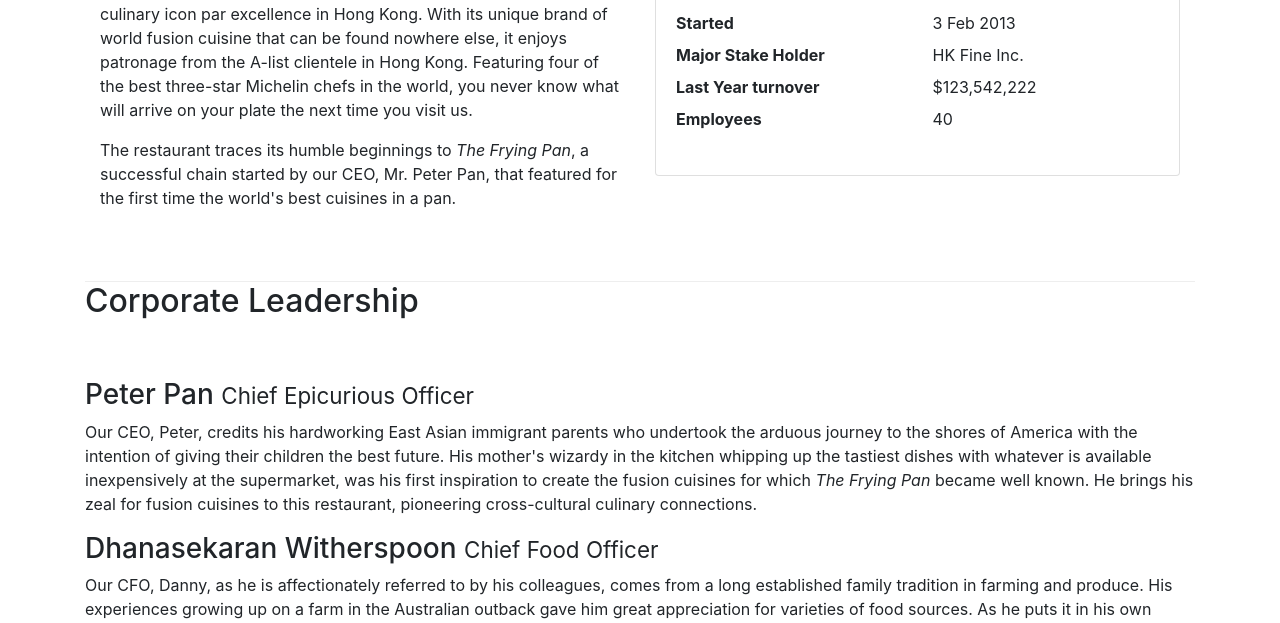
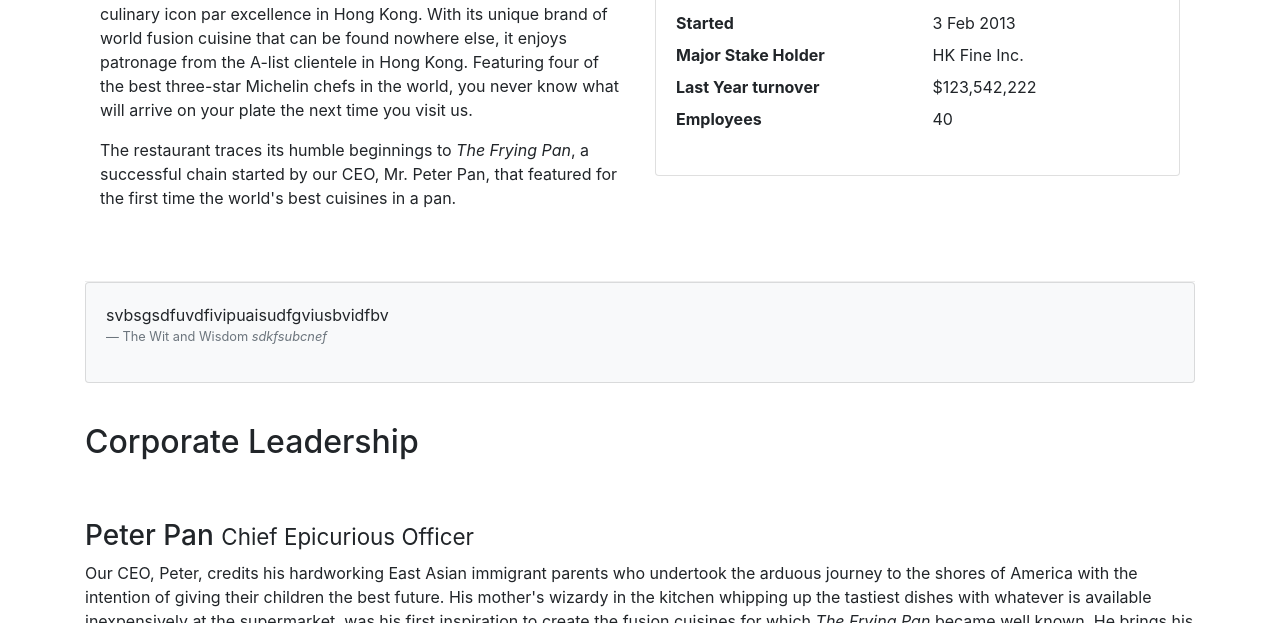
Before and after one commit to 3scava1i3r/Bootstrap_project-1, a website: page aboutus.html in a window 1280 px wide. Shown: the part 560-1183 px from the top of the page. Drawn offline with nearby package versions, Linux system fonts and the light colour scheme.

Commit message:
new quote

```diff
--- a/aboutus.html
+++ b/aboutus.html
@@ -83,6 +83,18 @@
                   </div>
                 </div>
               </div>
+              </div>
+              <div class="row ct">
+                <div class="col-12">
+                  <div class="card card-body bg-light">
+                    <blockquote cite="blockquote">
+                      <p class="mb-0">svbsgsdfuvdfivipuaisudfgviusbvidfbv</p>
+                      <footer class="blockquote-footer">The Wit and Wisdom
+                        <cite title="Source title"> sdkfsubcnef</cite>
+                      </footer>
+                    </blockquote>
+                  </div>
+                </div>
               </div>
         </div>
 
--- a/css/styles.css
+++ b/css/styles.css
@@ -52,3 +52,6 @@ body {
 .cont {
           padding: 0px 40px 0px 0px;
 }
+.ct{
+  padding: 0px 0px 40px 0px;
+}
```
